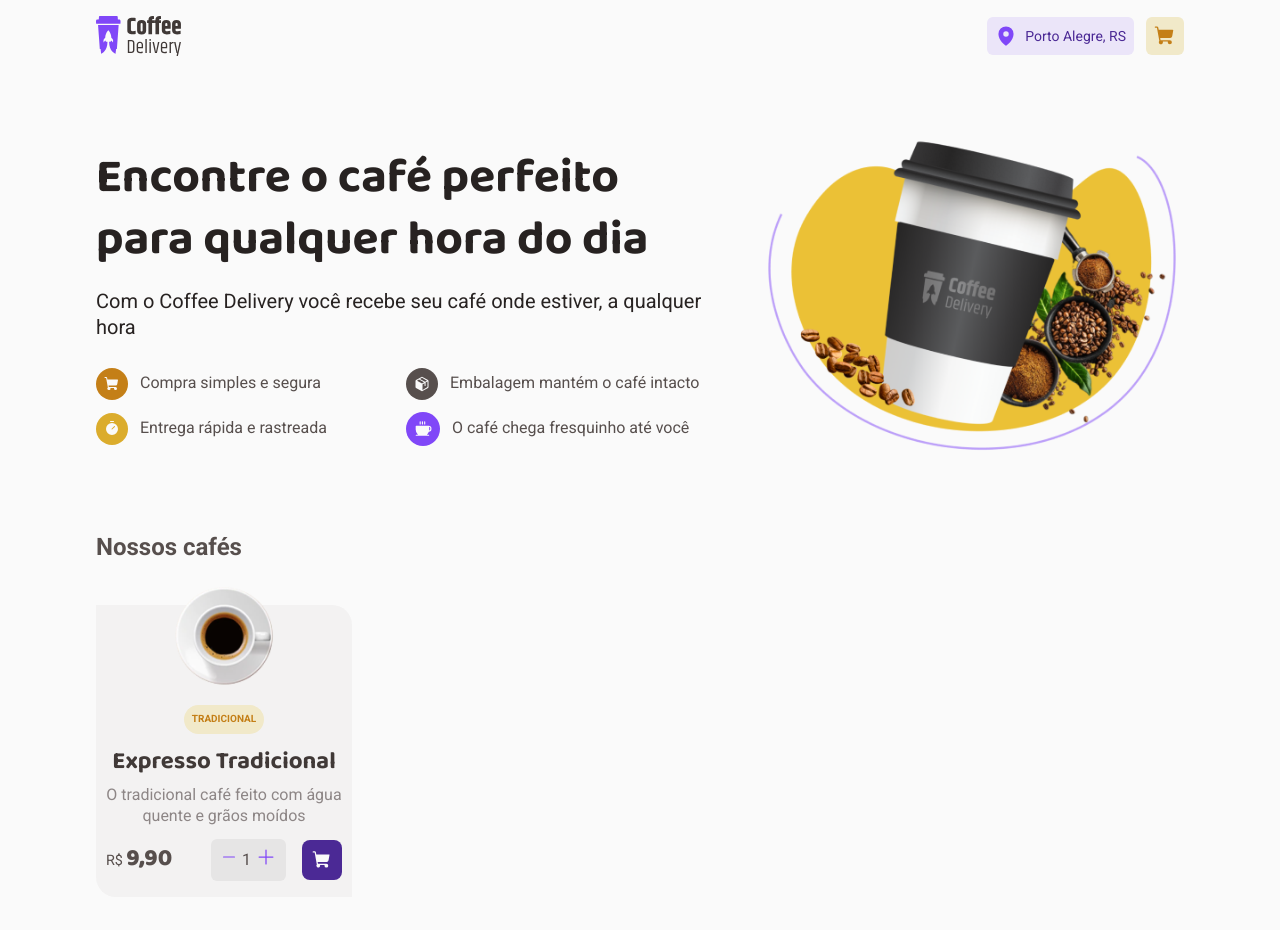
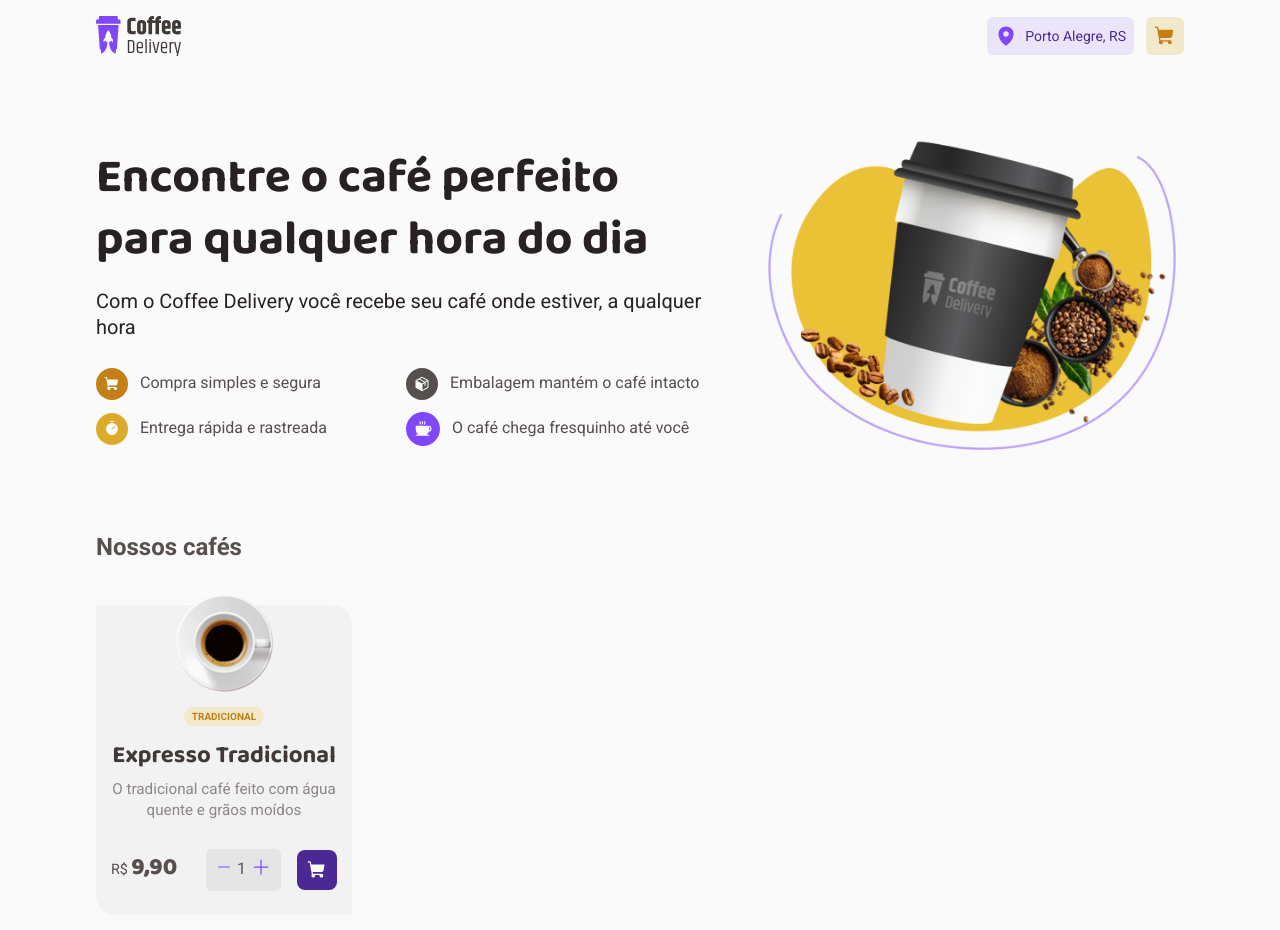
Before and after one commit to GabrielMatoss/CoffeeHouse, a React (Vite) app: page / in a window 1280 px wide. Built offline with nearby package versions, Linux system fonts and the light colour scheme.

Commit message:
refactor(coffeelist): refactoring the component's html and its css

```diff
--- a/src/components/CoffeeList/index.tsx
+++ b/src/components/CoffeeList/index.tsx
@@ -11,8 +11,9 @@ export function CoffeeList() {
 
       <div className="CardContent">
         <div className="Card">
-          <div className="SectionCoffeImg">
-            <img src={imgCoffeeExpresso} alt="" />
+
+          <img src={imgCoffeeExpresso} alt="" />
+          <div className="SectionCoffeeTag">
             <span>tradicional</span>
           </div>
 
--- a/src/components/CoffeeList/styles.ts
+++ b/src/components/CoffeeList/styles.ts
@@ -23,25 +23,17 @@ export const CoffeListStyles = styled.main`
     flex-direction: column;
     text-align: center;
     gap: 0.75rem;
-    padding-inline: 10px;
+    padding-inline: 15px;
     background: ${(props) => props.theme["base-card"]};
-    max-width: 16rem;
-    max-height: 19.37rem;
+    width: 16rem;
+    height: 19.37rem;
     border-radius: 0 20px 0 20px;
 
-    .SectionCoffeImg {
-      position: relative;
-      display: flex;
-      flex-direction: column;
-      align-items: center;
-      justify-content: center;
-    }
-    .SectionCoffeImg img {
-      position: relative;
-      bottom: 19px;
+    > img {
+      margin-top: -1.3rem;
     }
 
-    .SectionCoffeImg span {
+    .SectionCoffeeTag span {
       padding: 4px 8px;
       border-radius: 100px;
 
@@ -71,15 +63,16 @@ export const CoffeListStyles = styled.main`
 
     .SectionDescrition p {
       text-align: center;
+      font-size: .95rem;
       color: ${(props) => props.theme["base-label"]};
     }
 
     .SectionPrice {
-      //background-color: red;
       display: flex;
       width: 100%;
       align-items: center;
       justify-content: space-between;
+      margin-top: 1rem;
       margin-bottom: 1rem;
 
       > p {
```
